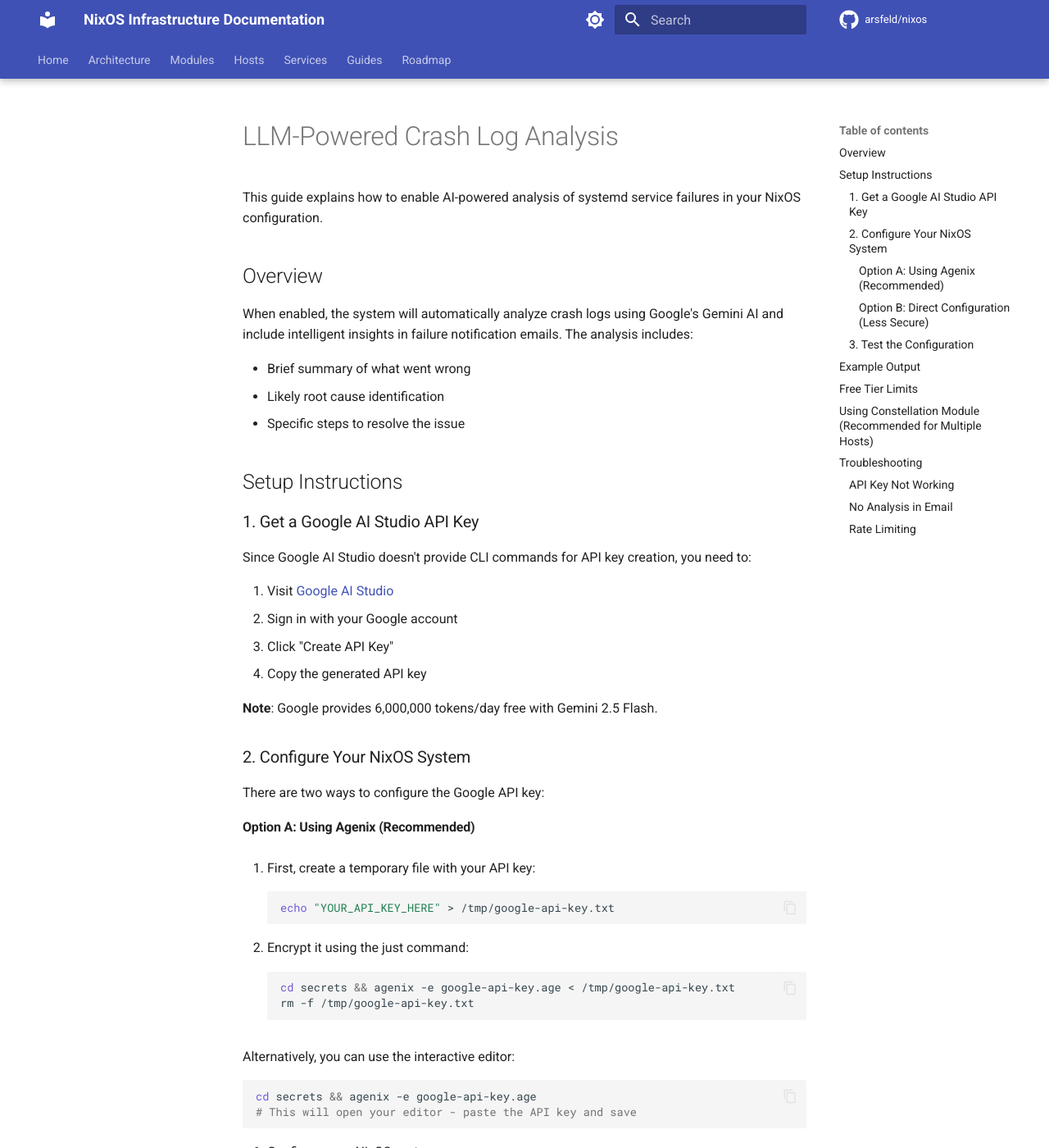
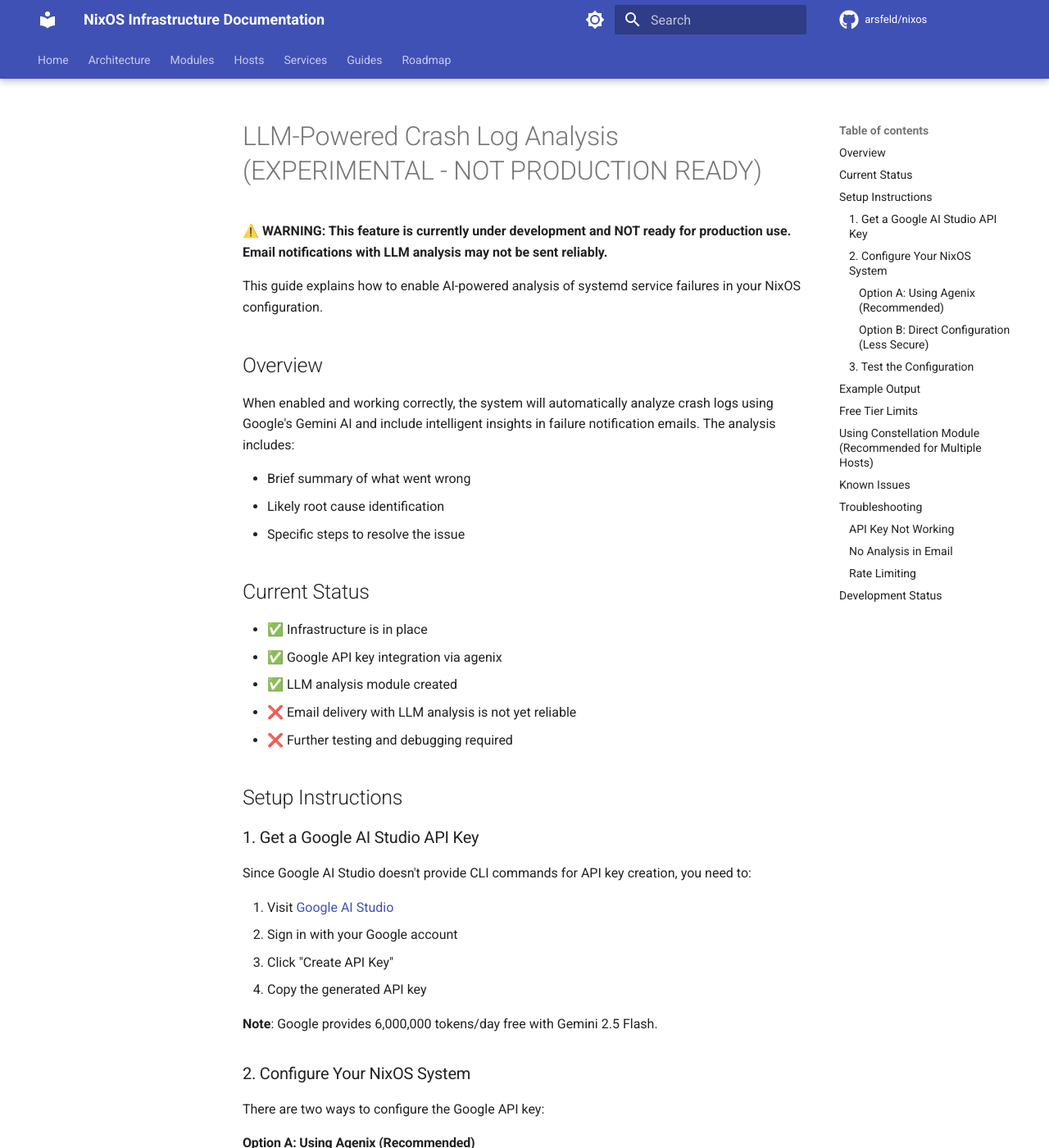
Before and after one commit to arsfeld/nixos, an MkDocs documentation site: the page built from docs/llm-crash-analysis-setup.md, in a window 1280 px wide and 1400 px high. Shown: the whole window at 82% size. Built offline with MkDocs 1.6.1 and Material for MkDocs 9.7.7, drawn with Linux system fonts in a browser that asks for light colours; comment, search, counter and statistics services are not loaded; the version menu is left out; some of the changed text lies outside the part shown.

Commit message:
docs: add experimental warning to LLM crash analysis guide
- Add clear warning about experimental status
- Note that email delivery with LLM analysis is not reliable
- Warn users this is not production ready

🤖 Generated with [Claude Code](https://claude.ai/code)

Co-Authored-By: Claude <noreply@anthropic.com>

```diff
--- a/docs/llm-crash-analysis-setup.md
+++ b/docs/llm-crash-analysis-setup.md
@@ -1,14 +1,24 @@
-# LLM-Powered Crash Log Analysis
+# LLM-Powered Crash Log Analysis (EXPERIMENTAL - NOT PRODUCTION READY)
+
+**⚠️ WARNING: This feature is currently under development and NOT ready for production use. Email notifications with LLM analysis may not be sent reliably.**
 
 This guide explains how to enable AI-powered analysis of systemd service failures in your NixOS configuration.
 
 ## Overview
 
-When enabled, the system will automatically analyze crash logs using Google's Gemini AI and include intelligent insights in failure notification emails. The analysis includes:
+When enabled and working correctly, the system will automatically analyze crash logs using Google's Gemini AI and include intelligent insights in failure notification emails. The analysis includes:
 
 - Brief summary of what went wrong
 - Likely root cause identification
 - Specific steps to resolve the issue
+
+## Current Status
+
+- ✅ Infrastructure is in place
+- ✅ Google API key integration via agenix
+- ✅ LLM analysis module created
+- ❌ Email delivery with LLM analysis is not yet reliable
+- ❌ Further testing and debugging required
 
 ## Setup Instructions
 
@@ -155,6 +165,12 @@ This will automatically:
 
 The module expects the Google API key to be encrypted at `secrets/google-api-key.age`.
 
+## Known Issues
+
+1. **Email Delivery**: The integration between systemd failure notifications and LLM analysis is not yet working reliably
+2. **Rate Limiting**: Services that fail frequently may not send emails due to rate limiting
+3. **Service Dependencies**: Some services may fail to trigger email notifications properly
+
 ## Troubleshooting
 
 ### API Key Not Working
@@ -163,6 +179,7 @@ The module expects the Google API key to be encrypted at `secrets/google-api-key
 - Verify your Google Cloud project has the Generative AI API enabled
 
 ### No Analysis in Email
+- **This is a known issue** - LLM analysis may not appear in emails even when configured correctly
 - Check if `enableLLMAnalysis` is set to `true`
 - Look for errors in the system journal: `journalctl -u email@*.service`
 - Ensure the `google-generativeai` Python package is available
@@ -170,3 +187,11 @@ The module expects the Google API key to be encrypted at `secrets/google-api-key
 ### Rate Limiting
 - The email system has a 1-hour cooldown between notifications for the same service
 - This prevents spam and excessive API usage
+
+## Development Status
+
+This feature is under active development. Current tasks include:
+- Debugging email delivery issues
+- Improving integration with systemd notifications
+- Testing with various failure scenarios
+- Ensuring reliable LLM API calls
```
